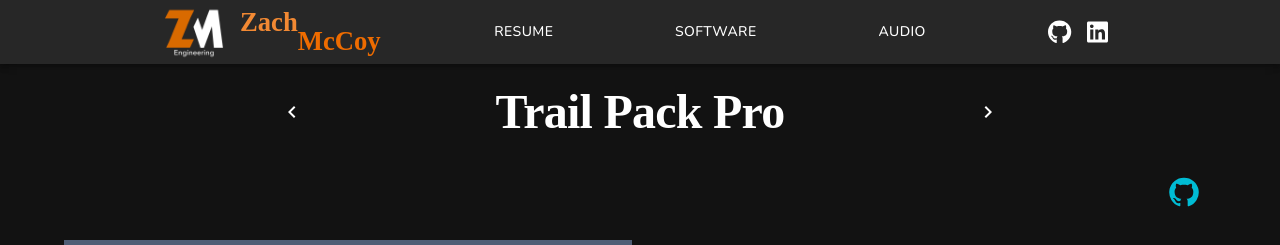
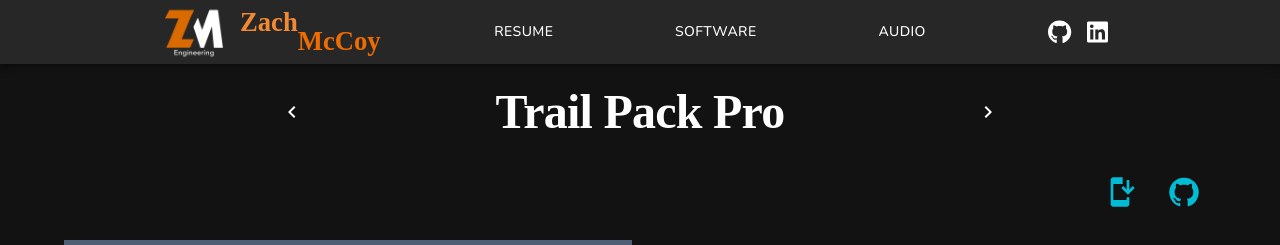
Before and after one commit to zrm20/zm-portfolio, a React (Create React App) app: page /dev/project/0 in a window 1280 px wide. Shown: the top 245 px of the page. Built offline with nearby package versions, Linux system fonts and the light colour scheme; a web font is replaced by a local one.

Commit message:
add test flight link to trail pack pro

```diff
--- a/src/assets/data/devProjects.js
+++ b/src/assets/data/devProjects.js
@@ -15,7 +15,8 @@ const devProjects =
       'Redux'
     ],
     image: trailPackProLogo,
-    repo: 'https://github.com/zrm20/packplanner'
+    repo: 'https://github.com/zrm20/packplanner',
+    appStore: 'https://testflight.apple.com/join/c5UJiM4i'
   },
   {
     name: 'Reel Rock Climber',
--- a/src/components/dev/DevProject.js
+++ b/src/components/dev/DevProject.js
@@ -10,6 +10,7 @@ import { allTech } from '../../assets/data/techStack';
 import { Link as RouterLink } from 'react-router-dom';
 import FormatListBulletedIcon from '@mui/icons-material/FormatListBulleted';
 import { v4 as uuid } from 'uuid';
+import InstallMobileIcon from '@mui/icons-material/InstallMobile';
 
 export default function DevProject() {
   const { index } = useParams();
@@ -75,6 +76,12 @@ export default function DevProject() {
 
       <Grid container spacing={2}>
         <Grid item xs={12} sx={styles.links}>
+          {
+            project.appStore &&
+            <IconButton component='a' href={project.appStore} target='_blank' >
+              <InstallMobileIcon />
+            </IconButton>
+          }
           {
             project.website &&
             <IconButton component='a' href={project.website} target='_blank' >
```
